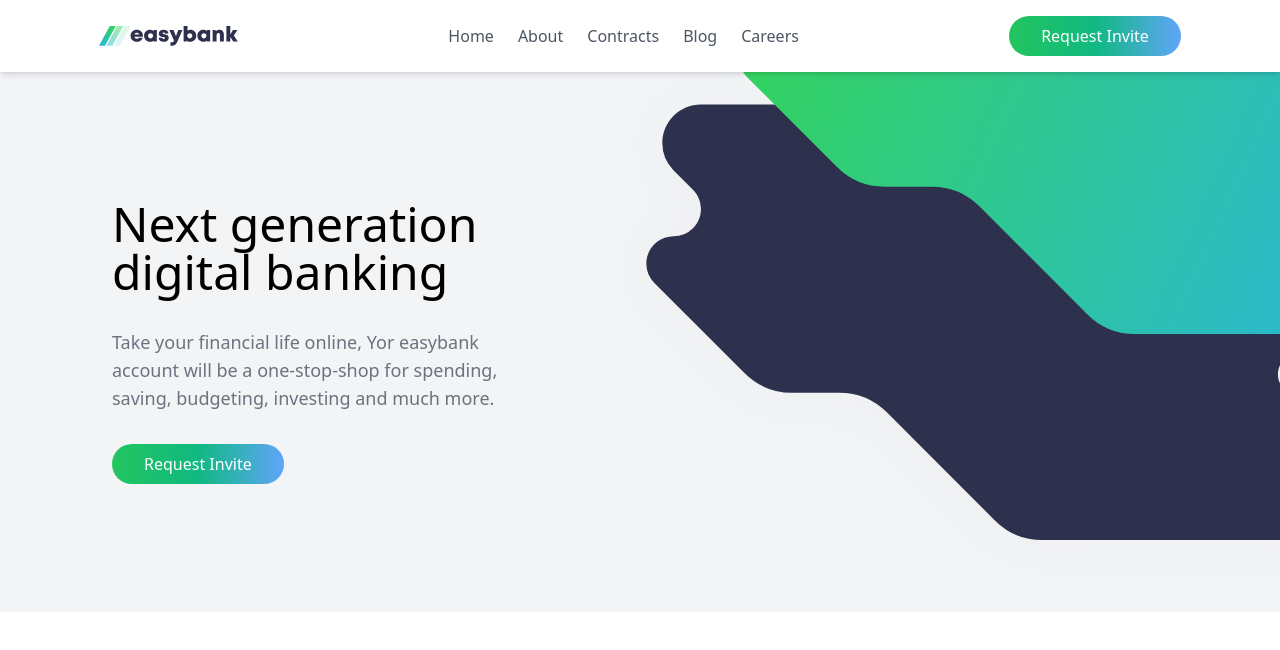
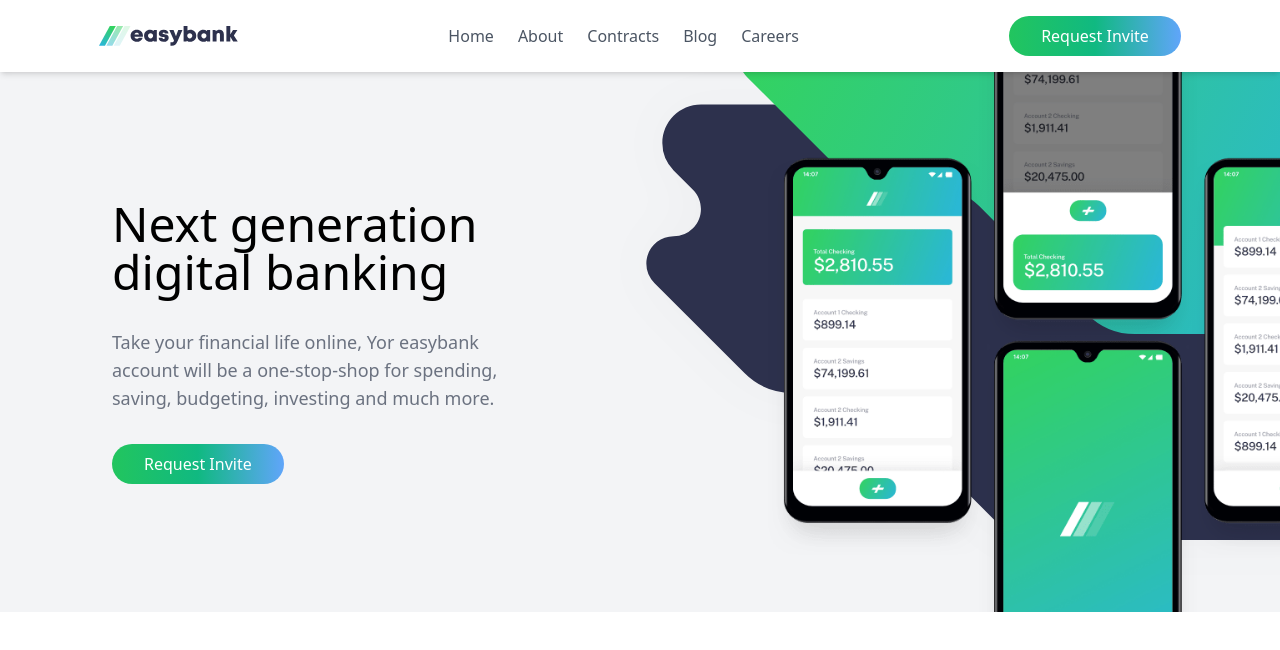
Before and after one commit to Hamza405/Easybank-landing-page, a React (Create React App) app: page / in a window 1280 px wide. Shown: the top 650 px of the page. Built offline with nearby package versions, Linux system fonts and the light colour scheme.

Commit message:
finish header

```diff
--- a/src/components/Header/Header.jsx
+++ b/src/components/Header/Header.jsx
@@ -7,7 +7,7 @@
 
 const Header = () => {
   return (
-    <div className="relative bg-white flex justify-between md:justify-around items-center px-3 md:px-0 py-6 md:py-4 shadow-md z-10">
+    <div className="relative bg-white flex justify-between md:justify-around items-center px-3 md:px-0 py-6 md:py-4 shadow-md z-20">
       <div className="ml-4 md:ml-0">
         <img src={Logo} alt="EasyBank" />
       </div>
--- a/src/components/Main/Main.jsx
+++ b/src/components/Main/Main.jsx
@@ -1,5 +1,6 @@
 import Button from "../Button";
 import BG from "../../assets/bg-intro-desktop.svg";
+import Mockup from "../../assets/image-mockups.png";
 
 const Main = () => {
   return (
@@ -20,6 +21,10 @@
         className="w-2/3 object-fill absolute top-0 right-0 translate-x-[20%] translate-y-[-25%]"
         src={BG}
       />
+      <img
+        className="w-1/2 object-fill absolute top-0 right-0 translate-x-[20%] translate-y-[-15%] z-10"
+        src={Mockup}
+      />
     </div>
   );
 };
```
